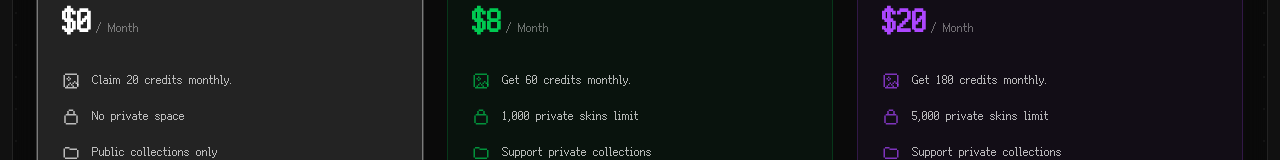
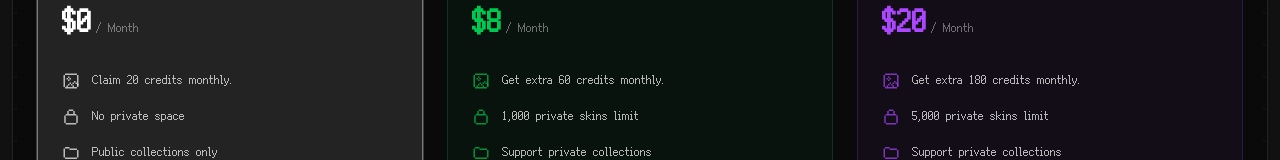
Before and after one commit to EntropyDrop/entropydrop_frontend, a React (Vite) app: page /pro in a window 1280 px wide. Shown: the part 355-515 px from the top of the page. Built offline with nearby package versions, Linux system fonts and the light colour scheme; no server answers.

Commit message:
update Pro quota localization text to emphasize extra credits

```diff
--- a/src/constants/locales/en.ts
+++ b/src/constants/locales/en.ts
@@ -375,7 +375,7 @@ export default {
             pro_plus: {
                 title: 'Pro-Plus',
                 price: '8',
-                quota: 'Get 60 credits monthly.',
+                quota: 'Get extra 60 credits monthly.',
                 collections: 'Support private collections',
                 private: '1,000 private skins limit',
                 priority: 'High priority queue',
@@ -385,7 +385,7 @@ export default {
             pro_max: {
                 title: 'Pro-Max',
                 price: '20',
-                quota: 'Get 180 credits monthly.',
+                quota: 'Get extra 180 credits monthly.',
                 collections: 'Support private collections',
                 private: '5,000 private skins limit',
                 priority: 'High priority queue',
--- a/src/constants/locales/zh-hans.ts
+++ b/src/constants/locales/zh-hans.ts
@@ -375,7 +375,7 @@ export default {
             pro_plus: {
                 title: 'Pro-Plus',
                 price: '8',
-                quota: '每月自动获得 60 Credit 额度',
+                quota: '每月额外获得 60 Credit 额度',
                 collections: '支持创建私有收藏夹',
                 private: '1,000 个私有皮肤上限',
                 priority: '高优先级生成队列',
@@ -385,7 +385,7 @@ export default {
             pro_max: {
                 title: 'Pro-Max',
                 price: '20',
-                quota: '每月自动获得 180 Credit 额度',
+                quota: '每月额外获得 180 Credit 额度',
                 collections: '支持创建私有收藏夹',
                 private: '5,000 个私有皮肤上限',
                 priority: '高优先级生成队列',
```
